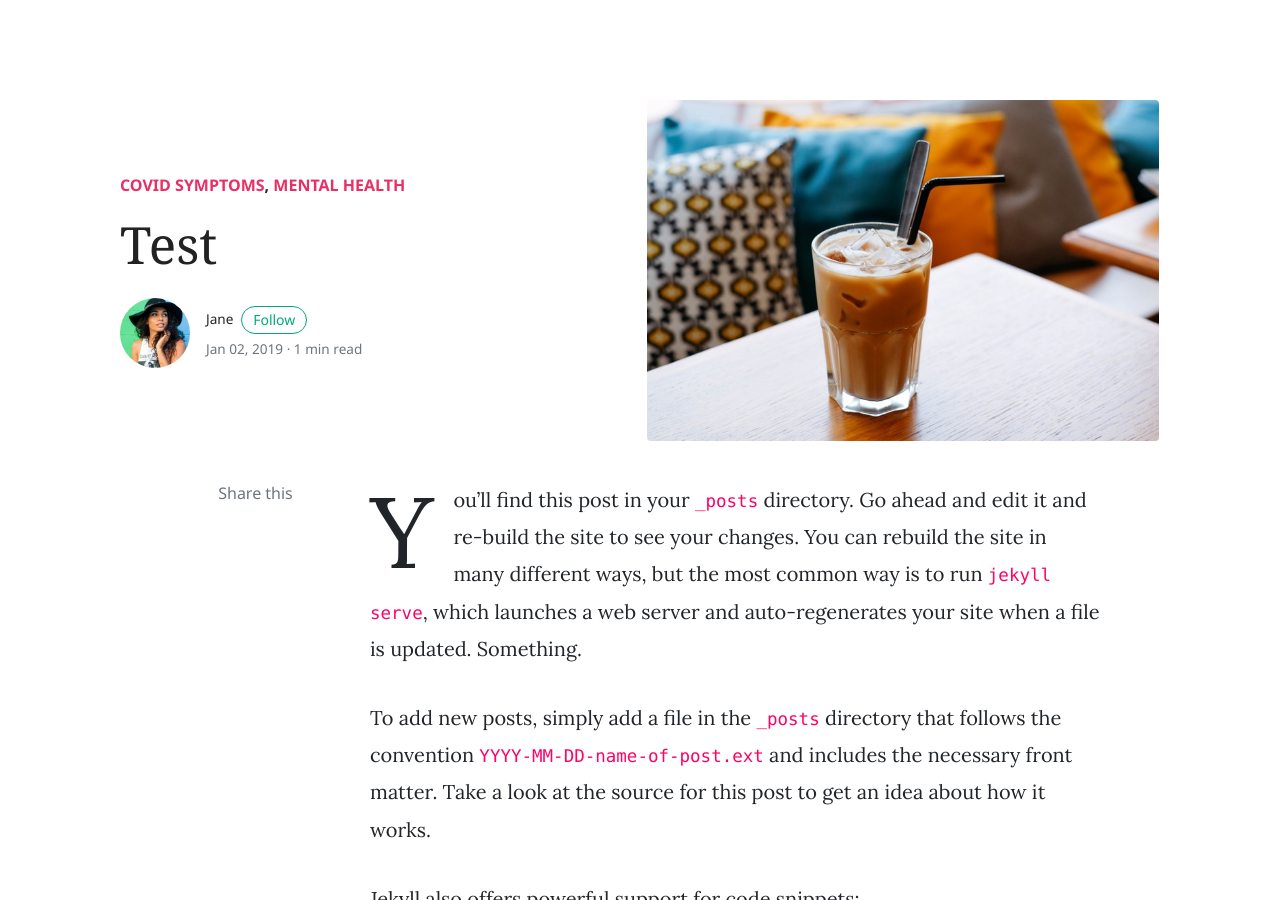
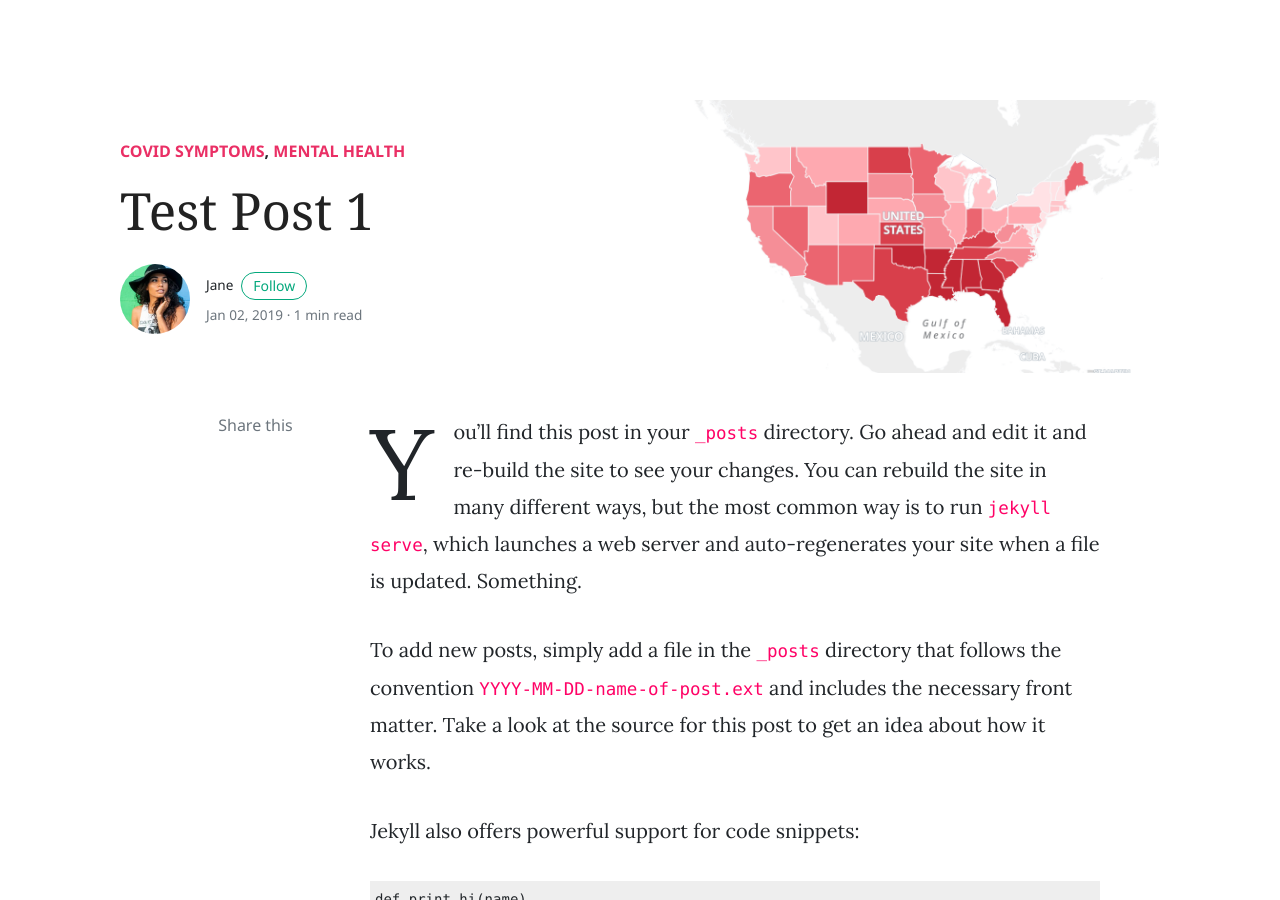
Before and after one commit to pasc-research/pasc-research.github.io, a Jekyll site: the page built from _posts/2019-01-02-test.md, in a window 1280 px wide and 900 px high. Built offline with Jekyll 4.4.1, drawn with Linux system fonts in a browser that asks for light colours; nearby versions of some CDN libraries; comment, search, counter and statistics services are not loaded.

Commit message:
fix rendering

```diff
--- a/_posts/2019-01-02-test.md
+++ b/_posts/2019-01-02-test.md
@@ -1,9 +1,9 @@
 ---
 layout: post
-title:  "Test"
+title:  "Test Post 1"
 author: jane
 categories: [ COVID symptoms, Mental Health ]
-image: assets/images/6.jpg
+image: assets/images/1.png
 tags: featured
 ---
 You’ll find this post in your `_posts` directory. Go ahead and edit it and re-build the site to see your changes. You can rebuild the site in many different ways, but the most common way is to run `jekyll serve`, which launches a web server and auto-regenerates your site when a file is updated. Something.
```
Also changed, not shown: _posts/2019-01-18-charm-old-cities.md (+1 -1 lines), _posts/2019-01-18-customer-service.md (+1 -1 lines), _posts/2019-01-19-markup-example.md (+1 -1 lines), assets/images/1.png (added).
